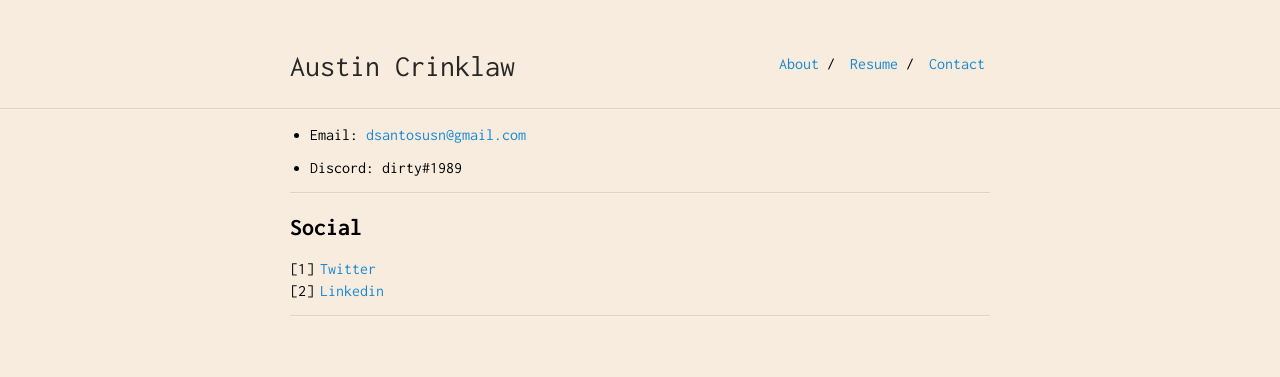
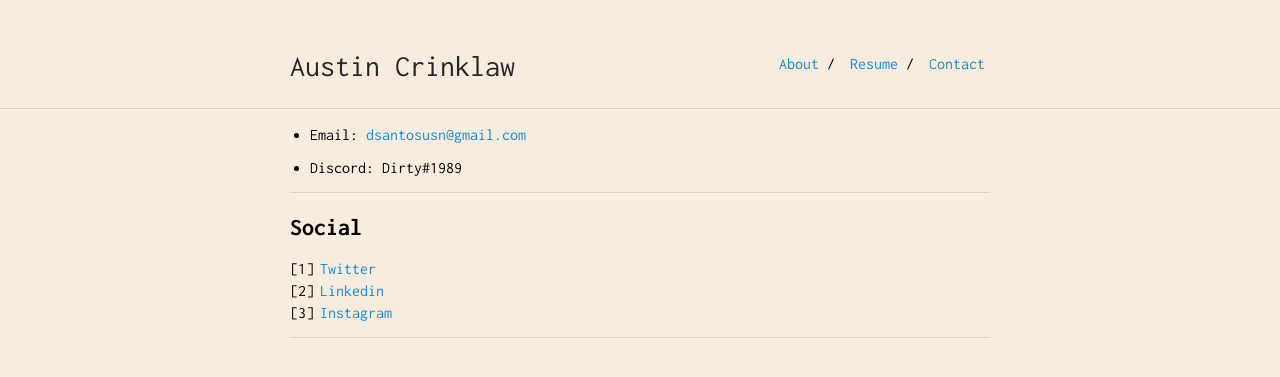
Before and after one commit to DSantosUSN/dsantosusn.github.io, a Jekyll site: the page built from contact.md, in a window 1280 px wide. Shown: the top 377 px of the page. Built offline with Jekyll 4.4.1, drawn with Linux system fonts in a browser that asks for light colours.

Commit message:
Update contact.md

```diff
--- a/contact.md
+++ b/contact.md
@@ -5,11 +5,12 @@ is_contact: true
 
 * Email: [dsantosusn@gmail.com](mailto:dsantosusn@gmail.com)
 
-* Discord: dirty#1989
+* Discord: Dirty#1989
 
 ---
 
 ## Social
 
 1. [Twitter](https://twitter.com/DSantosUSN)
-2. [Linkedin](https://www.linkedin.com/in/)
+2. [Linkedin](https://www.linkedin.com/in/devonsantos33/)
+3. [Instagram](https://www.instagram.com/doctor_santos/)
```
